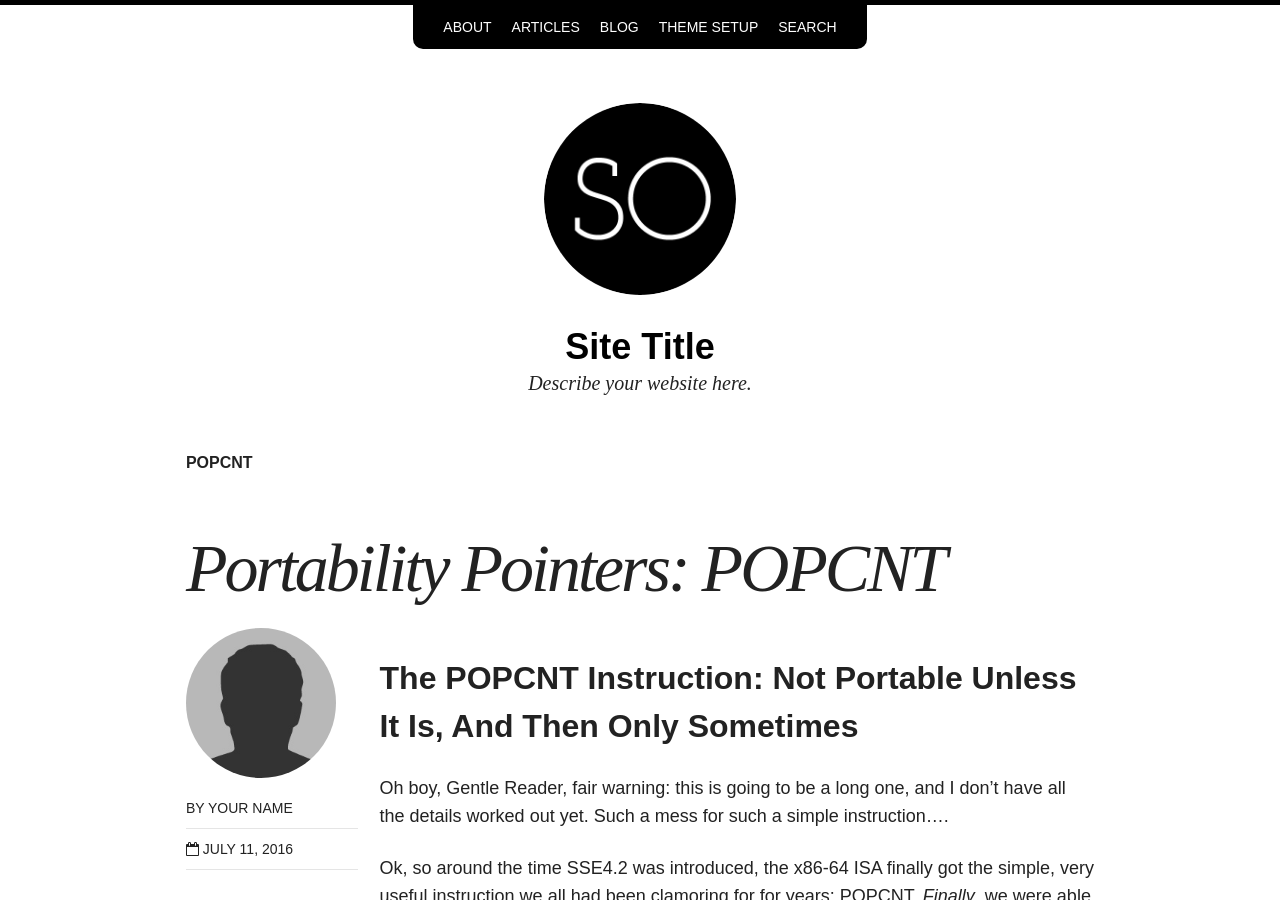
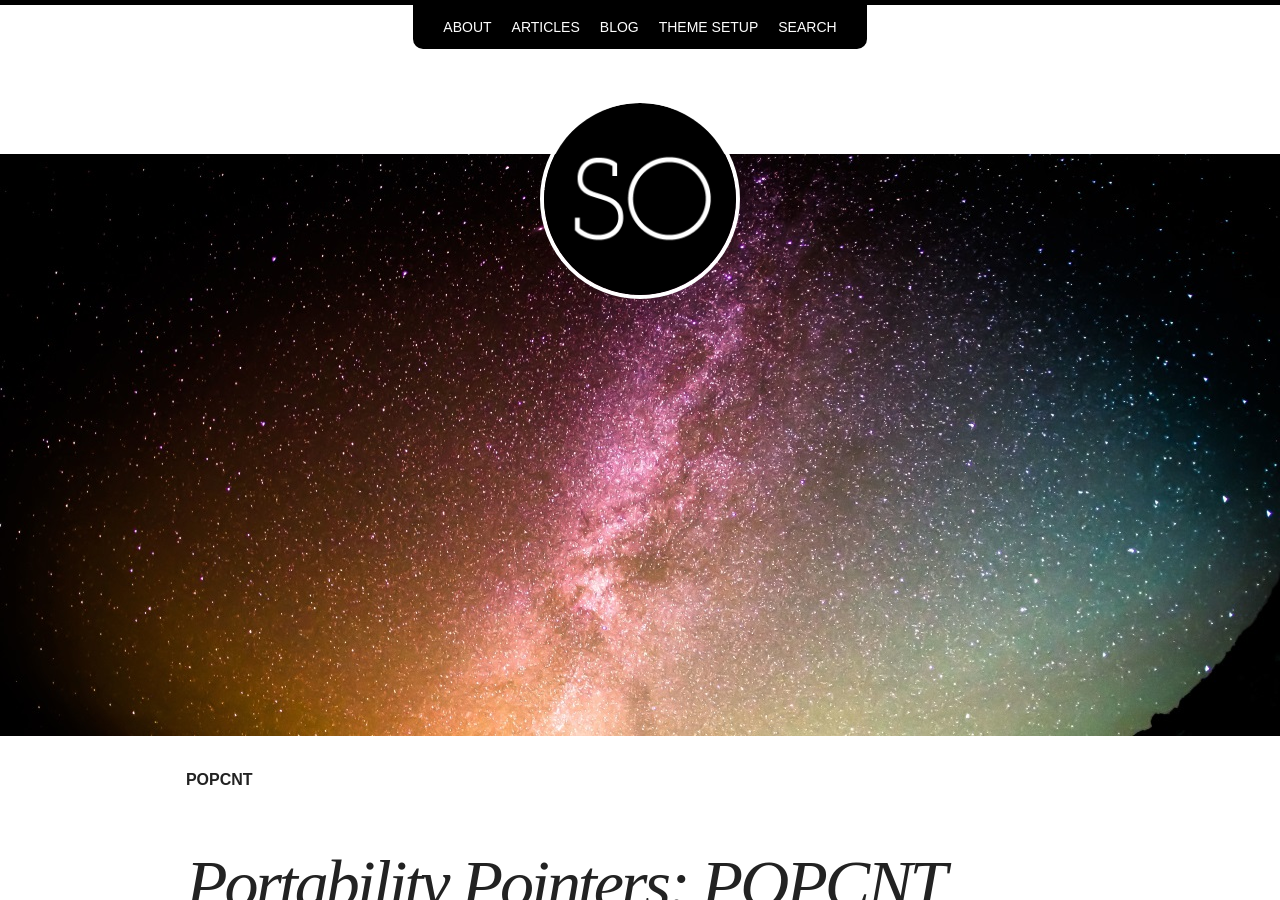
Before and after one commit to gvansickle/ucg, a Jekyll site: the page built from _posts/blog/2016-07-11-PortabilityPointers-POPCNT.md, in a window 1280 px wide and 900 px high. Built offline with Jekyll 4.4.1, drawn with Linux system fonts in a browser that asks for light colours; nearby versions of some CDN libraries; our own code applies the rules of GitHub Pages for plain Markdown files; some of the changed lines change nothing that is shown.

Commit message:
Interim.  Picture is way too big.

```diff
--- a/_posts/blog/2016-07-11-PortabilityPointers-POPCNT.md
+++ b/_posts/blog/2016-07-11-PortabilityPointers-POPCNT.md
@@ -1,9 +1,11 @@
 ---
+layout: post
 title:  "Portability Pointers: POPCNT"
-categories:
-  - Portability Pointers
+categories: blog
 tags:
   - POPCNT
+image:
+  feature: unsplash-milkyway-photo-1280w-cropped-1444703686981-a3abbc4d4fe3.jpg
 ---
 
 ## The POPCNT Instruction: Not Portable Unless It Is, And Then Only Sometimes
```
